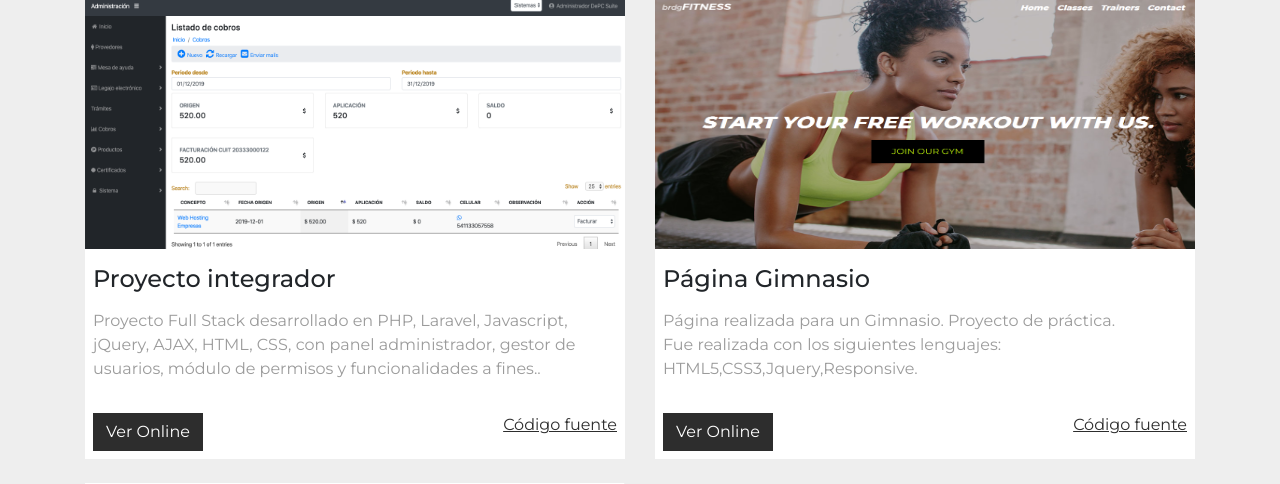
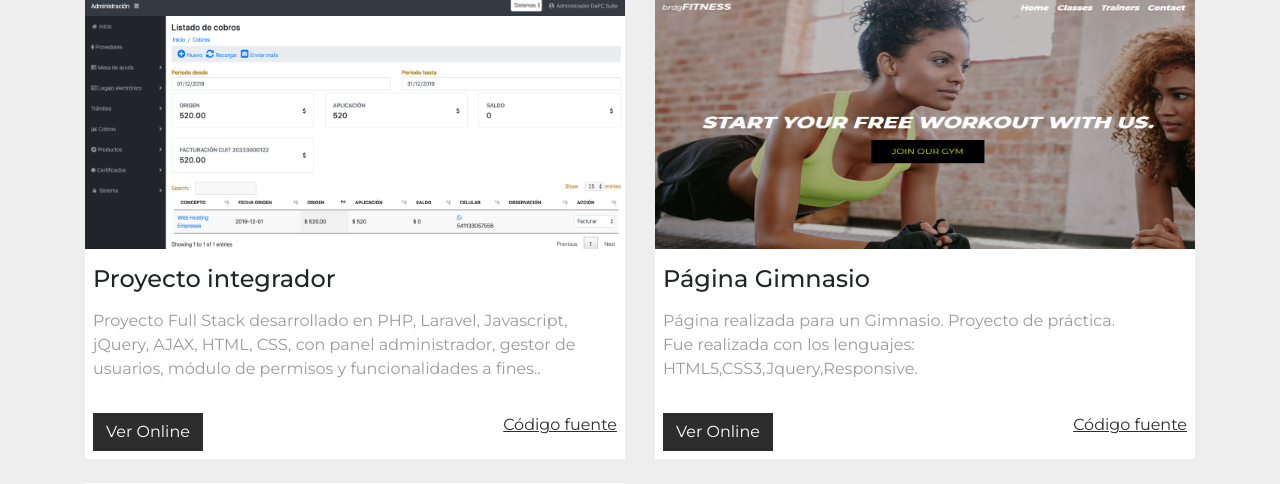
Before and after one commit to griecohernan/portfolio, a PHP site: page /proyectos.php in a window 1280 px wide. Shown: the part 733-1217 px from the top of the page. Run offline with PHP 8.4, Linux system fonts and the light colour scheme.

Commit message:
cambios parrafo

```diff
--- a/proyectos.php
+++ b/proyectos.php
@@ -156,7 +156,7 @@
                         </div>
                         <div class="row p-2">
                             <div class="col-12">
-                                <p class="parrafo-proyecto">Página realizada para un Gimnasio. Proyecto de práctica.  <br> Fue realizada con los siguientes lenguajes: <br> HTML5,CSS3,Jquery,Responsive.</p>
+                                <p class="parrafo-proyecto">Página realizada para un Gimnasio. Proyecto de práctica.  <br> Fue realizada con los lenguajes: <br> HTML5,CSS3,Jquery,Responsive.</p>
                             </div>
                         </div>
 
```
